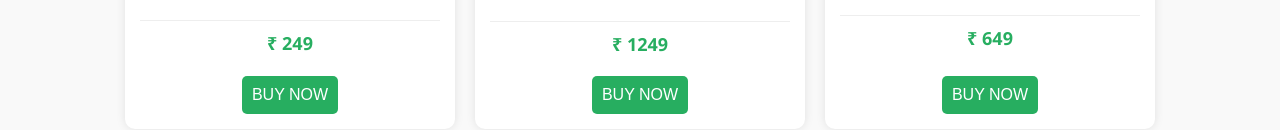
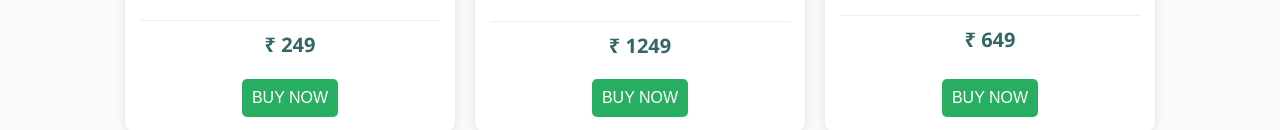
Before and after one commit to singhabhudaya/uniessential, a plain HTML site: page index.html in a window 1280 px wide. Shown: the part 666-796 px from the top of the page. Drawn offline with Linux system fonts and the light colour scheme.

Commit message:
Update styles.css

```diff
--- a/styles.css
+++ b/styles.css
@@ -101,9 +101,9 @@ header .brand p {
 }
 
 .product-item .price {
-    font-size: 18px;
+    font-size: 20px;
     font-weight: bold;
-    color: #27ae60;
+    color: #336666;
     margin: 10px 0;
     border-top: 1px solid #eee;
     padding-top: 10px;
```
